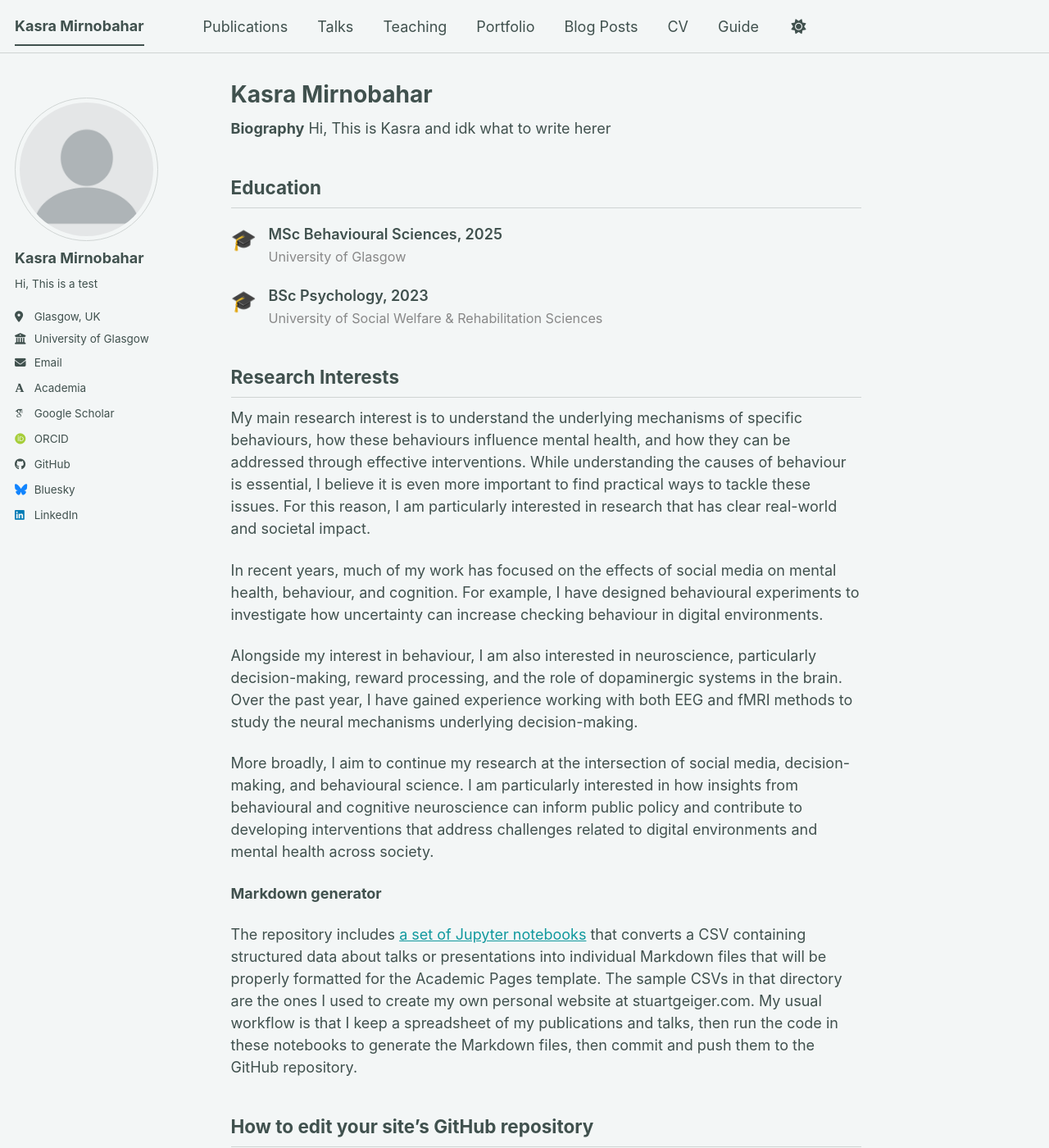
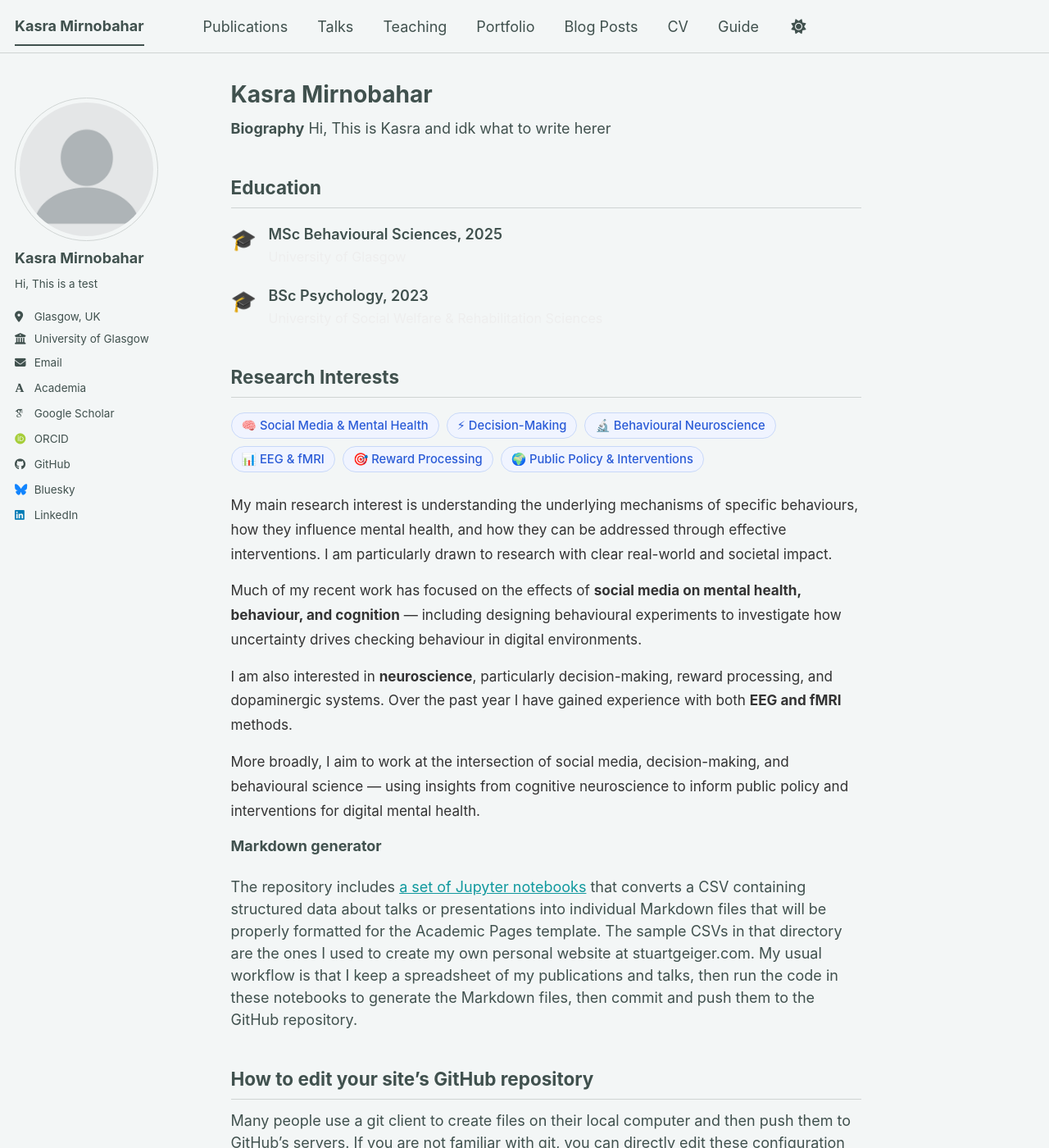
Before and after one commit to KasraMirnobahar/KasraMirnobahar.github.io, a Jekyll site: the page built from _pages/about.md, in a window 1280 px wide and 1400 px high. Shown: the whole window at 82% size. Built offline with Jekyll 4.4.1, drawn with Linux system fonts in a browser that asks for light colours; some web fonts are replaced; a script bundle is joined from its source files by our own code; library files that are not in the unit come from our copies.

Commit message:
about.md

```diff
--- a/_pages/about.md
+++ b/_pages/about.md
@@ -46,19 +46,59 @@ Hi, This is Kasra and idk what to write herer
 
 .edu-degree { font-weight: 600; font-size: 1rem; }
 
-.edu-school { color: #888; font-size: 0.9rem; margin-top: 2px; }
+.edu-school { color: #eee; font-size: 0.9rem; margin-top: 2px; }
 </style>
 
 
-Research Interests
-------
-My main research interest is to understand the underlying mechanisms of specific behaviours, how these behaviours influence mental health, and how they can be addressed through effective interventions. While understanding the causes of behaviour is essential, I believe it is even more important to find practical ways to tackle these issues. For this reason, I am particularly interested in research that has clear real-world and societal impact.
+<section>
+  <h2>Research Interests</h2>
 
-In recent years, much of my work has focused on the effects of social media on mental health, behaviour, and cognition. For example, I have designed behavioural experiments to investigate how uncertainty can increase checking behaviour in digital environments.
+  <div class="research-tags">
+    <span>🧠 Social Media & Mental Health</span>
+    <span>⚡ Decision-Making</span>
+    <span>🔬 Behavioural Neuroscience</span>
+    <span>📊 EEG & fMRI</span>
+    <span>🎯 Reward Processing</span>
+    <span>🌍 Public Policy & Interventions</span>
+  </div>
 
-Alongside my interest in behaviour, I am also interested in neuroscience, particularly decision-making, reward processing, and the role of dopaminergic systems in the brain. Over the past year, I have gained experience working with both EEG and fMRI methods to study the neural mechanisms underlying decision-making.
+  <div class="research-paras">
+    <p>My main research interest is understanding the underlying mechanisms of specific behaviours, how they influence mental health, and how they can be addressed through effective interventions. I am particularly drawn to research with clear real-world and societal impact.</p>
 
-More broadly, I aim to continue my research at the intersection of social media, decision-making, and behavioural science. I am particularly interested in how insights from behavioural and cognitive neuroscience can inform public policy and contribute to developing interventions that address challenges related to digital environments and mental health across society.
+    <p>Much of my recent work has focused on the effects of <strong>social media on mental health, behaviour, and cognition</strong> — including designing behavioural experiments to investigate how uncertainty drives checking behaviour in digital environments.</p>
+
+    <p>I am also interested in <strong>neuroscience</strong>, particularly decision-making, reward processing, and dopaminergic systems. Over the past year I have gained experience with both <strong>EEG and fMRI</strong> methods.</p>
+
+    <p>More broadly, I aim to work at the intersection of social media, decision-making, and behavioural science — using insights from cognitive neuroscience to inform public policy and interventions for digital mental health.</p>
+  </div>
+
+</section>
+
+<style>
+.research-tags {
+  display: flex;
+  flex-wrap: wrap;
+  gap: 0.5rem;
+  margin: 1rem 0 1.4rem;
+}
+
+.research-tags span {
+  background: #f0f4ff;
+  color: #2a5bd7;
+  border: 1px solid #c8d8f8;
+  border-radius: 20px;
+  padding: 4px 12px;
+  font-size: 0.82rem;
+  font-weight: 500;
+}
+
+.research-paras p {
+  font-size: 0.95rem;
+  line-height: 1.75;
+  color: #333;
+  margin-bottom: 0.8rem;
+}
+</style>
 
 **Markdown generator**
 
```
